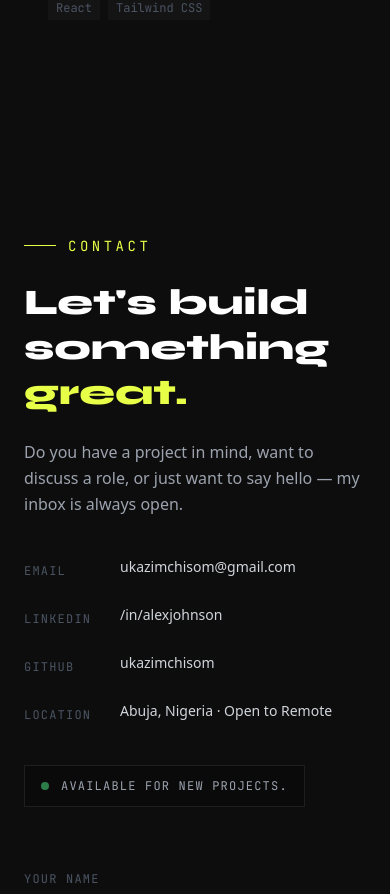
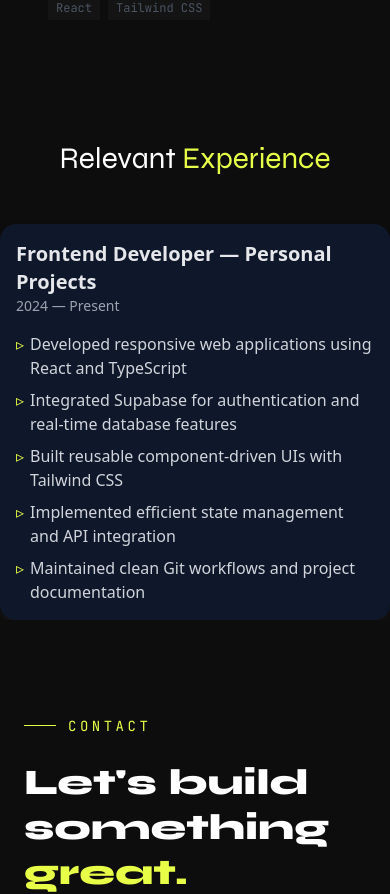
Before and after one commit to ukazimchisom/my-portfolio-website, a React (Vite) app: page / in a window 390 px wide. Shown: the part 6615-7509 px from the top of the page. Built offline with nearby package versions, Linux system fonts and the light colour scheme.

Commit message:
feat(experience): build responsive experience section

```diff
--- a/package.json
+++ b/package.json
@@ -11,6 +11,7 @@
   },
   "dependencies": {
     "@emailjs/browser": "^4.4.1",
+    "framer-motion": "^12.34.3",
     "react": "^19.2.0",
     "react-dom": "^19.2.0",
     "react-hot-toast": "^2.6.0",
--- a/src/App.tsx
+++ b/src/App.tsx
@@ -3,6 +3,7 @@ import Hero from "./components/Hero";
 import About from "./components/About";
 import Skills from "./components/Skills";
 import Projects from "./components/Projects";
+import Experience from "./components/Experience";
 import Contact from "./components/Contact";
 export default function App() {
   return (
@@ -13,6 +14,7 @@ export default function App() {
         <About />
         <Skills />
         <Projects />
+        <Experience />
         <Contact />
       </main>
     </div>
--- /dev/null
+++ b/src/components/Experience.tsx
@@ -0,0 +1,47 @@
+import { motion } from "framer-motion";
+
+const experiences = [
+  {
+    role: "Frontend Developer — Personal Projects",
+    period: "2024 — Present",
+    highlights: [
+      "Developed responsive web applications using React and TypeScript",
+      "Integrated Supabase for authentication and real-time database features",
+      "Built reusable component-driven UIs with Tailwind CSS",
+      "Implemented efficient state management and API integration",
+      "Maintained clean Git workflows and project documentation",
+    ],
+  },
+];
+export default function Experience() {
+  return (
+    <div className="max-w-4xl mx-auto">
+      <h2 className="text-3xl sm:text-4xl font-display mb-12 text-[#e8ff47] text-center">
+        <span className="text-white">Relevant</span> Experience
+      </h2>
+      <div className="space-y-8">
+        {experiences.map((exp) => (
+          <div
+            key={exp.role}
+            className="bg-slate-900 dark:bg-lightCard p-4 sm:p-6 rounded-2xl shadow-lg shadow-[#1e1e1e]/50"
+          >
+            <div className="flex flex-col md:flex-row md:items-center md:justify-between mb-4">
+              <h3 className="text-xl font-bold text-gray-200">{exp.role}</h3>
+              <span className="text-sm font-medium text-gray-400">
+                {exp.period}
+              </span>
+            </div>
+            <ul className="space-y-2 text-gray-300 dark:text-lightTextDark">
+              {exp.highlights.map((item, idx) => (
+                <li key={idx} className="flex gap-1.5 sm:gap-2 ">
+                  <span className="text-[#e8ff47]">▹</span>
+                  <span>{item}</span>
+                </li>
+              ))}
+            </ul>
+          </div>
+        ))}
+      </div>
+    </div>
+  );
+}
```
Also changed, not shown: 1 other file (tests, documents, lock files or other folders).
